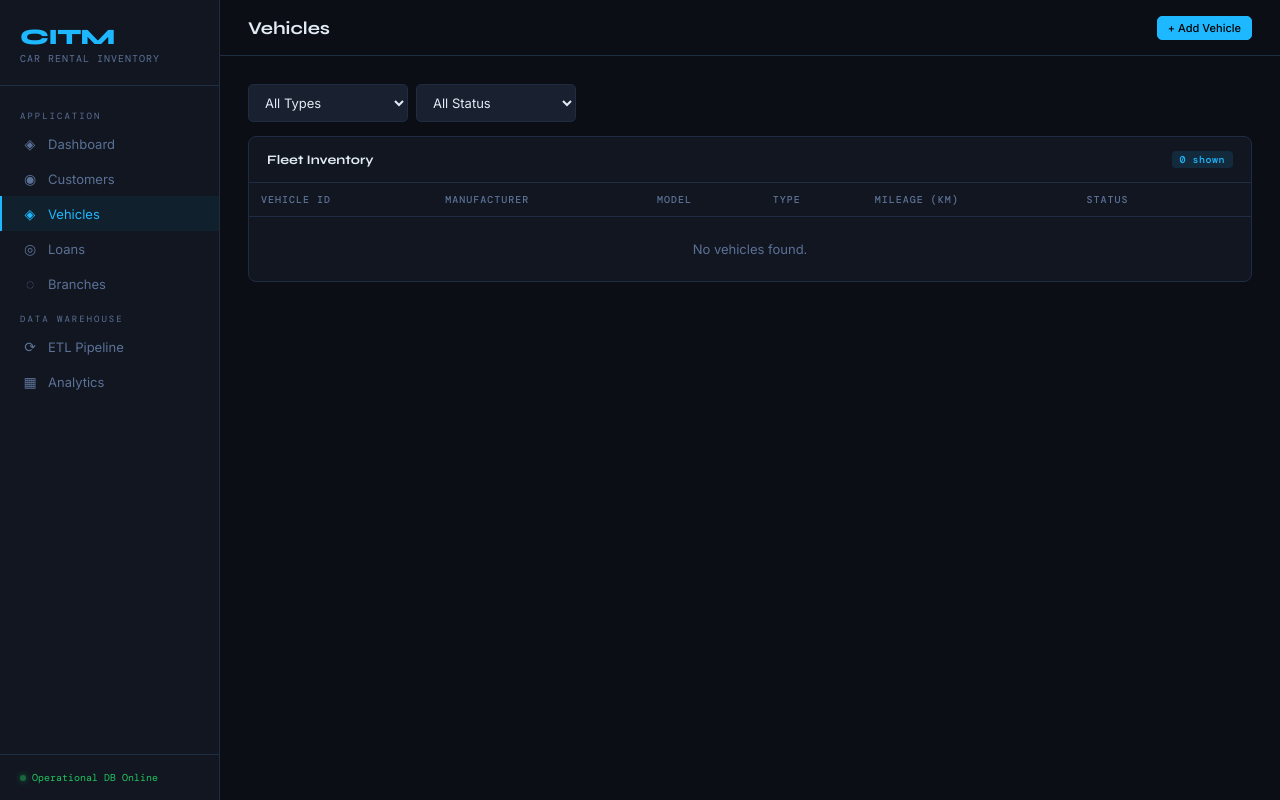
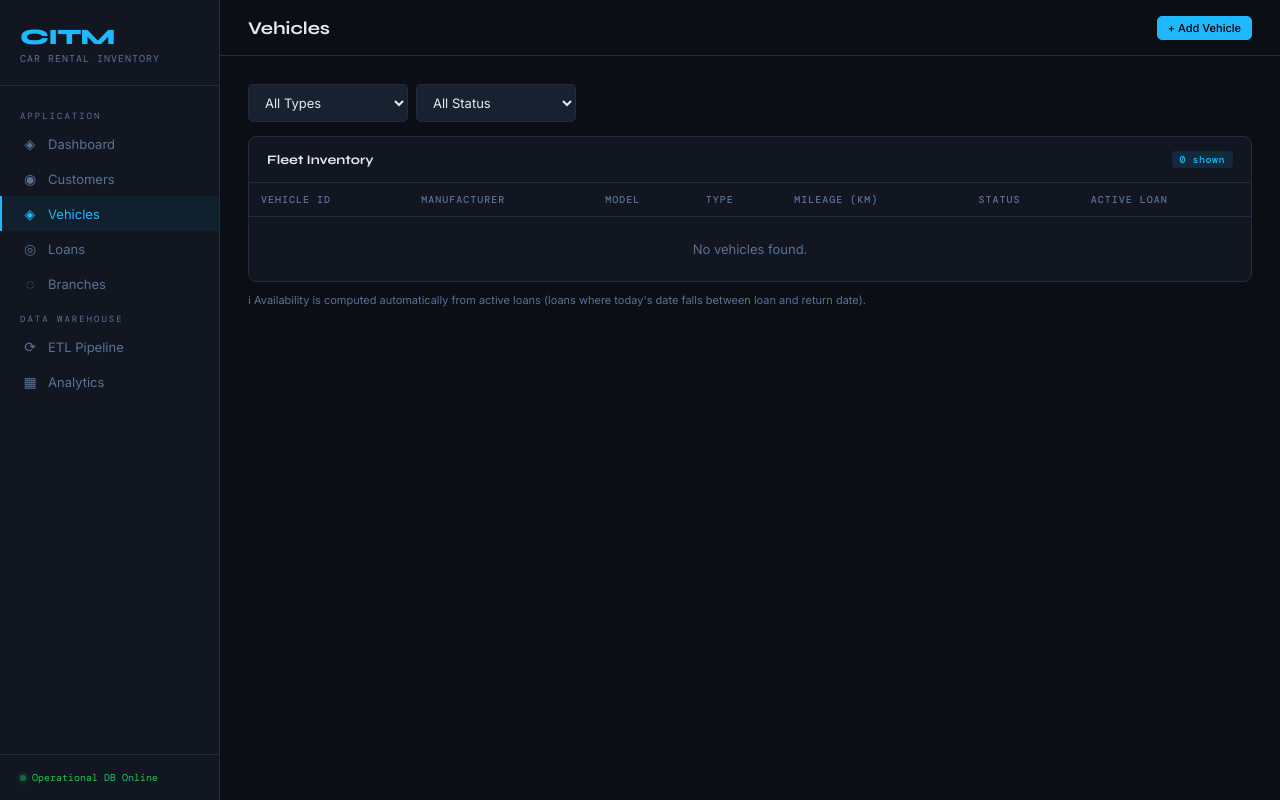
Before and after one commit to MattBB27/CITM, a Flask app: page /vehicles in a window 1280 px wide. Run offline with Flask 3, Linux system fonts and the light colour scheme; data that the repository does not hold is empty.

Commit message:
fixed vehicle availability/on-loan

```diff
--- a/src/app.py
+++ b/src/app.py
@@ -59,12 +59,19 @@ def create_app() -> Flask:
     @app.route("/")
     def dashboard():
         db = OpSession()
+        today = date.today()
+        on_loan_count = db.execute(text("""
+            SELECT COUNT(DISTINCT vehicle_id) FROM loan_transactions
+            WHERE loan_date <= :today AND return_date >= :today
+        """), {"today": today}).scalar() or 0
+        total_vehicles = db.query(Vehicle).count()
+
         kpis = {
-            "total_customers": db.query(Customer).count(),
-            "total_vehicles":  db.query(Vehicle).count(),
-            "available_vehicles": db.query(Vehicle).filter_by(is_available=True).count(),
-            "total_loans":     db.query(LoanTransaction).count(),
-            "total_branches":  db.query(Branch).count(),
+            "total_customers":    db.query(Customer).count(),
+            "total_vehicles":     total_vehicles,
+            "available_vehicles": total_vehicles - on_loan_count,
+            "total_loans":        db.query(LoanTransaction).count(),
+            "total_branches":     db.query(Branch).count(),
         }
 
         # Revenue summary
@@ -156,29 +163,53 @@ def create_app() -> Flask:
         db = OpSession()
         vtype = request.args.get("type", "")
         avail = request.args.get("available", "")
+        today = date.today()
+
+        # Find all vehicle IDs that have an active loan (today between loan_date and return_date)
+        active_loan_vehicles = set(
+            r[0] for r in db.execute(text("""
+                SELECT DISTINCT vehicle_id FROM loan_transactions
+                WHERE loan_date <= :today AND return_date >= :today
+            """), {"today": today}).fetchall()
+        )
+
+        # Build the vehicles list with computed availability
         q = db.query(Vehicle)
         if vtype:
             q = q.filter_by(vehicle_type=vtype)
+        all_vehicles = q.order_by(Vehicle.manufacturer, Vehicle.model).all()
+
+        # Compute availability and look up the active loan if any
+        vehicle_rows = []
+        for v in all_vehicles:
+            on_loan = v.vehicle_id in active_loan_vehicles
+            active_loan = None
+            if on_loan:
+                active_loan = db.execute(text("""
+                    SELECT lt.loan_id, lt.return_date, c.name AS customer_name
+                    FROM loan_transactions lt
+                    JOIN customers c ON lt.customer_id = c.customer_id
+                    WHERE lt.vehicle_id = :vid
+                      AND lt.loan_date <= :today
+                      AND lt.return_date >= :today
+                """), {"vid": v.vehicle_id, "today": today}).fetchone()
+            vehicle_rows.append({
+                "vehicle":     v,
+                "is_available": not on_loan,
+                "active_loan": active_loan,
+            })
+
+        # Apply availability filter post-computation
         if avail == "1":
-            q = q.filter_by(is_available=True)
+            vehicle_rows = [r for r in vehicle_rows if r["is_available"]]
         elif avail == "0":
-            q = q.filter_by(is_available=False)
-        vehicles = q.order_by(Vehicle.manufacturer, Vehicle.model).all()
-        types    = [r[0] for r in db.execute(text(
+            vehicle_rows = [r for r in vehicle_rows if not r["is_available"]]
+
+        types = [r[0] for r in db.execute(text(
             "SELECT DISTINCT vehicle_type FROM vehicles ORDER BY vehicle_type")).fetchall()]
         db.close()
-        return render_template("vehicles.html", vehicles=vehicles,
+        return render_template("vehicles.html", vehicle_rows=vehicle_rows,
                                types=types, sel_type=vtype, sel_avail=avail)
-
-    @app.route("/vehicles/<vid>/toggle", methods=["POST"])
-    def vehicle_toggle(vid):
-        db = OpSession()
-        v = db.query(Vehicle).get(vid)
-        v.is_available = not v.is_available
-        db.commit()
-        db.close()
-        flash(f"{v.manufacturer} {v.model} availability updated.", "info")
-        return redirect(url_for("vehicles"))
 
     @app.route("/vehicles/new", methods=["GET", "POST"])
     def vehicle_new():
@@ -328,16 +359,24 @@ def create_app() -> Flask:
                 ending_mileage   = end_km,
             )
             if veh:
-                veh.is_available = False
-                veh.mileage      = end_km
+                veh.mileage = end_km   # update odometer; availability is now derived
             db.add(loan)
             db.commit()
             flash("Loan transaction recorded.", "success")
             db.close()
             return redirect(url_for("loans"))
 
+        # Compute available vehicles dynamically based on overlapping active loans
+        today = date.today()
+        on_loan_ids = set(
+            r[0] for r in db.execute(text("""
+                SELECT DISTINCT vehicle_id FROM loan_transactions
+                WHERE loan_date <= :today AND return_date >= :today
+            """), {"today": today}).fetchall()
+        )
+        all_vehicles = db.query(Vehicle).order_by(Vehicle.manufacturer, Vehicle.model).all()
         customers = db.query(Customer).order_by(Customer.name).all()
-        vehicles  = db.query(Vehicle).filter_by(is_available=True).order_by(Vehicle.model).all()
+        vehicles  = [v for v in all_vehicles if v.vehicle_id not in on_loan_ids]
         brs       = db.query(Branch).order_by(Branch.branch_name).all()
         db.close()
         return render_template("loan_form.html",
--- a/templates/vehicles.html
+++ b/templates/vehicles.html
@@ -2,7 +2,7 @@
 {% block title %}Vehicles{% endblock %}
 {% block page_title %}Vehicles{% endblock %}
 {% block topbar_actions %}
-  <a href="{{ url_for('vehicle_new') }}" class="btn btn-primary btn-sm">+ Add Vehicle</a>
+<a href="{{ url_for('vehicle_new') }}" class="btn btn-primary btn-sm">+ Add Vehicle</a>
 {% endblock %}
 {% block content %}
 <!-- Filters -->
@@ -11,7 +11,7 @@
     <select name="type" class="form-control" style="width:160px" onchange="this.form.submit()">
       <option value="">All Types</option>
       {% for t in types %}
-        <option value="{{ t }}" {% if t==sel_type %}selected{% endif %}>{{ t }}</option>
+      <option value="{{ t }}" {% if t==sel_type %}selected{% endif %}>{{ t }}</option>
       {% endfor %}
     </select>
     <select name="available" class="form-control" style="width:160px" onchange="this.form.submit()">
@@ -25,7 +25,7 @@
 <div class="card">
   <div class="card-header">
     Fleet Inventory
-    <span class="badge badge-blue">{{ vehicles|length }} shown</span>
+    <span class="badge badge-blue">{{ vehicle_rows|length }} shown</span>
   </div>
   <div class="table-wrap">
     <table>
@@ -37,11 +37,12 @@
           <th>Type</th>
           <th>Mileage (km)</th>
           <th>Status</th>
-          <th></th>
+          <th>Active Loan</th>
         </tr>
       </thead>
       <tbody>
-        {% for v in vehicles %}
+        {% for row in vehicle_rows %}
+        {% set v = row.vehicle %}
         <tr>
           <td class="mono text-accent">{{ v.vehicle_id }}</td>
           <td>{{ v.manufacturer }}</td>
@@ -49,25 +50,34 @@
           <td><span class="badge badge-muted">{{ v.vehicle_type }}</span></td>
           <td class="mono">{{ "{:,}".format(v.mileage) }}</td>
           <td>
-            {% if v.is_available %}
-              <span class="badge badge-green">Available</span>
+            {% if row.is_available %}
+            <span class="badge badge-green">Available</span>
             {% else %}
-              <span class="badge badge-red">On Loan</span>
+            <span class="badge badge-red">On Loan</span>
             {% endif %}
           </td>
-          <td>
-            <form method="POST" action="{{ url_for('vehicle_toggle', vid=v.vehicle_id) }}" style="display:inline">
-              <button type="submit" class="btn btn-outline btn-sm">
-                {% if v.is_available %}Mark On Loan{% else %}Mark Available{% endif %}
-              </button>
-            </form>
+          <td style="font-size:11px">
+            {% if row.active_loan %}
+            <span class="mono text-accent">{{ row.active_loan.loan_id }}</span><br>
+            <span class="text-muted">{{ row.active_loan.customer_name }} · returns {{ row.active_loan.return_date
+              }}</span>
+            {% else %}
+            <span class="text-muted">—</span>
+            {% endif %}
           </td>
         </tr>
         {% else %}
-        <tr><td colspan="7" class="text-muted" style="padding:24px;text-align:center">No vehicles found.</td></tr>
+        <tr>
+          <td colspan="7" class="text-muted" style="padding:24px;text-align:center">No vehicles found.</td>
+        </tr>
         {% endfor %}
       </tbody>
     </table>
   </div>
 </div>
+
+<div class="text-muted" style="font-size:11px;margin-top:10px">
+  ℹ Availability is computed automatically from active loans (loans where today's date falls between loan and return
+  date).
+</div>
 {% endblock %}
```
